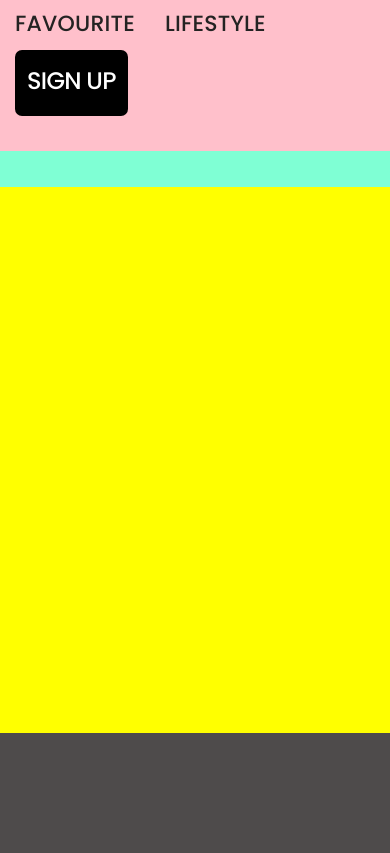
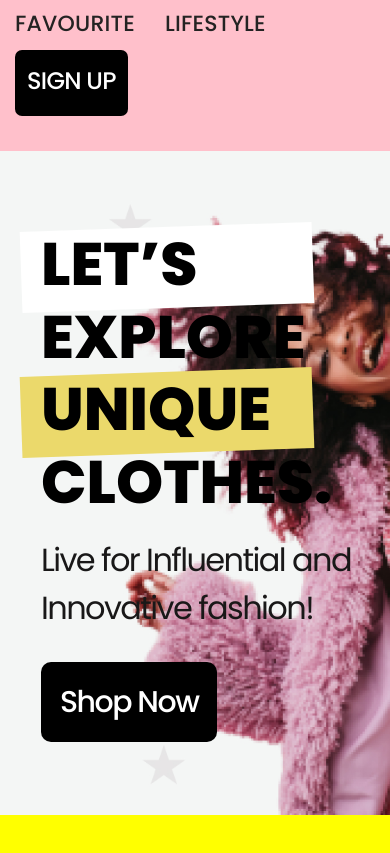
Before and after one commit to Rogach36/fashion-shop, a plain HTML site: page index.html in a window 390 px wide. Shown: the part 111-964 px from the top of the page. Before the commit the page ends 844 px from the top, so only its background shows below. Drawn offline with Linux system fonts and the light colour scheme.

Commit message:
make adaptive layout main block

```diff
--- a/css/style.css
+++ b/css/style.css
@@ -78,6 +78,19 @@ h6 {
 	font-weight: 400;
 }
 
+._ibg {
+	position: relative;
+}
+
+._ibg img {
+	position: absolute;
+	width: 100%;
+	height: 100%;
+	top: 0;
+	left: 0;
+	object-fit: cover;
+}
+
 body {
 	font-family: "Poppins";
 	font-weight: 500;
@@ -97,6 +110,12 @@ body {
 	"footer";
 }
 
+/* ._container {
+	max-width: 1300px;
+	padding: 0 15px;
+	margin:  0 auto;
+} */
+/*--------------------------Header-------------------------------*/
  .header {
 	background-color: pink;
 	padding: 15px;
@@ -120,7 +139,6 @@ body {
 	display: grid;
 	grid-auto-flow: column;
 }
-
 
 .menu__item {
 }
@@ -192,10 +210,198 @@ body {
 		margin-bottom: 10px;
 	}
 }
+/*--------------------------------Main---------------------------------*/
+.page {
+	/* background-color: aquamarine; */
+	grid-area: main;
 
-.page {
-	background-color: aquamarine;
-	grid-area: main;
+}
+
+.page__main-block {
+}
+.main-block {
+	display: grid;
+	grid-template: 1fr / 1fr minmax(auto, 725px) minmax(auto, 995px) 1fr;
+	padding: 77px 15px 90px 15px;
+	background-color: aqua;
+	position: relative;
+	background-repeat: no-repeat;
+	background-size: contain;
+	background-position: center 10px;
+	background-image: url("../img/main-block/cover-bg.jpg");
+}
+
+
+.main-block__body {
+	grid-column: 2 / 3;
+	max-width: 606px;
+	padding-left: 119px;
+	position: relative;
+	z-index: 88;
+}
+.main-block__title {
+	font-weight: 900;
+	font-size: 96px;
+	line-height: 125%;
+	z-index: 22;
+	position: relative;
+	margin-bottom: -241px;
+	}
+
+.main-block__word1 {
+	position: relative;
+	background-color: #FFFFFF;
+	top: -35%;
+	left: -20px;
+	display: inline-block;
+	width: 464.74px;
+	height: 125px;
+	/* z-index: 3; */
+	transform: rotate(-2deg);
+  }
+
+.main-block__word2 {
+	position: relative;
+	background-color: #EBD96B;
+	bottom: 18%;
+	left: -20px;
+	display: inline-block;
+	width: 464.74px;
+	height: 112.14px;
+	/* z-index: 3; */
+	transform: rotate(-2deg);
+}
+
+.main-block__subtitle {
+	font-weight: 400;
+	font-size: 32px;
+	line-height: 48px;
+	letter-spacing: -0.05em;
+	color: #191818;
+	margin-bottom: 32px;
+}
+.main-block__button {
+	display: grid;
+	grid-template: minmax(auto, 82px) / minmax(224px, auto) 1fr;
+	align-items: center;
+	justify-items: center;
+	position: relative;
+}
+.button-main {
+
+}
+.button-main__decor {
+	position: absolute;
+	width: 190px;
+	height: 32px;
+	top: 29px;
+	left: 0;
+	background-image: url("../img/main-block/decor_1.svg");
+	background-repeat: no-repeat;
+
+	}
+
+.button-main__button {
+	grid-column: 2 / 3;
+	font-size: 30px;
+	line-height: 150%;
+	letter-spacing: -0.05em;
+	color: #FFFFFF;
+	padding: 19px 41px;
+	background-color: #000;
+	border-radius: 10px;
+	min-height: 82px;
+	justify-self: start;
+}
+/* .main-block {
+	display: grid;
+	grid-template: 1fr / 1fr minmax(auto, 725px) minmax(auto, 995px) 1fr;
+	padding: 77px 15px 90px 15px;
+	background-color: aqua;
+	position: relative;
+} */
+/* .main-block__image {
+	position: absolute;
+	z-index: 100;
+} */
+
+
+@media(max-width: 1574px) {
+	.main-block {
+		background-position: center center;
+		background-size: cover;
+	}
+}
+
+@media(max-width: 992px) {
+	.main-block__body {
+		padding-left: 26px;
+		max-width: 580px;
+	}
+		.main-block__title {
+		font-size: 77px;
+		line-height: 121%;
+		margin-bottom: -162px;
+  }
+  .main-block__word1 {
+		top: -35%;
+		left: -20px;
+		width: 337px;
+		height: 96px;
+}
+.main-block__word2 {
+	bottom: 21%;
+	left: -20px;
+	width: 337px;
+	height: 96px;
+}
+
+@media (max-width: 586px) {
+	.main-block {
+		/* opacity: 0.8; */
+		z-index: 12;
+	}
+	.main-block__title {
+		margin-bottom: -152px;
+  }
+  .main-block__subtitle {
+	margin-bottom: 48px;
+}
+  .main-block__word1 {
+	top: -36%;
+	}
+
+	.main-block__word2 {
+		bottom: 21%;
+	}
+	.button-main__button {
+		padding: 19px;
+  }
+  .button-main__decor {
+	display: none;
+}
+.main-block__button {
+	display: block;
+}
+}
+
+
+@media (max-width: 479px) {
+	.main-block__title {
+		font-size: 60px;
+	}
+	.main-block__word1 {
+		top: -28%;
+		width: 292px;
+		height: 81px;
+		}
+
+		.main-block__word2 {
+			bottom: 16%;
+			width: 292px;
+			height: 81px;
+		}
+
 }
 
 .footer {
--- a/index.html
+++ b/index.html
@@ -26,7 +26,27 @@
 				<a href="#" class="menu__button">SIGN UP</a>
 			</nav>
 		</header>
-		<main class="page"></main>
+		<main class="page">
+			<section class="page__main-block main-block">
+				<div class="main-block__body">
+					<h1 class="main-block__title">LET’S EXPLORE UNIQUE</span> CLOTHES.
+					</h1>
+					<span class="main-block__word1"></span>
+					<span class="main-block__word2"></span>
+					<p class="main-block__subtitle">Live for Influential and Innovative fashion!</p>
+					<div class="main-block__button button-main">
+						<span class="button-main__decor"></span>
+						<a href="#" class="button-main__button">Shop Now</a>
+					</div>
+				</div>
+				<div class="main-block__image">
+					<!-- <img src="img/main-block/cover-bg.jpg" alt="background"> -->
+				</div>
+
+
+			</section>
+
+		</main>
 		<footer class="footer"></footer>
 	</div>
 
```
Also changed, not shown: img/main-block/cover-bg.jpg (added), img/main-block/decor_1.svg (added), img/main-block/rectangle1.png (added), img/main-block/rectangle2.png (added).
